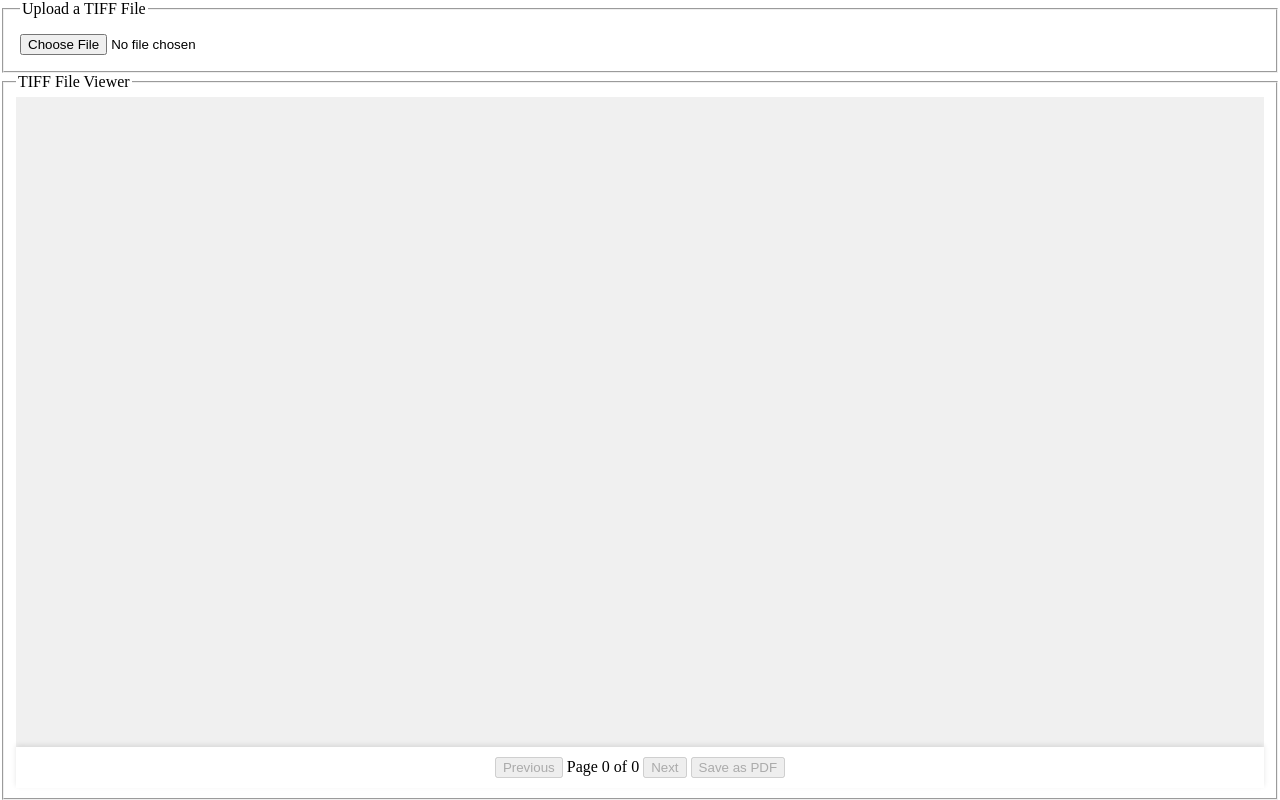
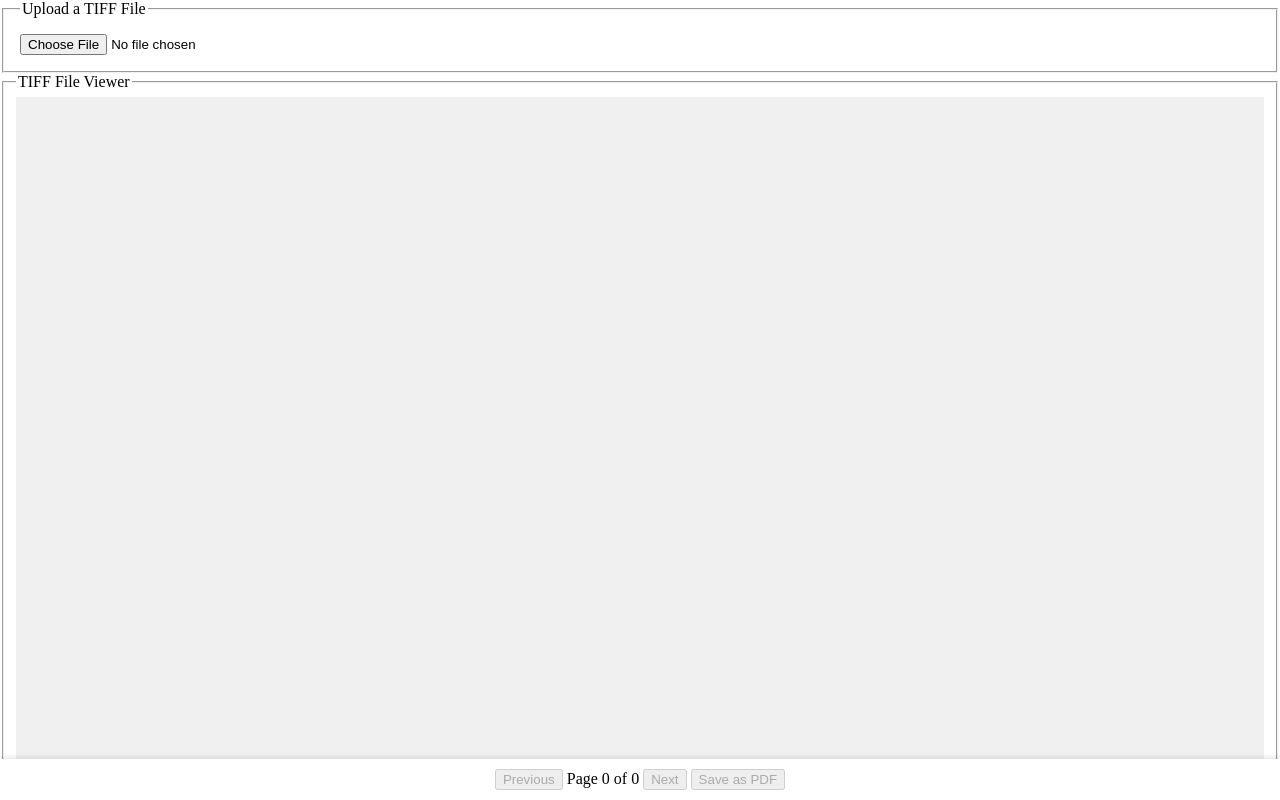
Before and after one commit to 108jiminy/tiff-viewer, a plain HTML site: page index.html in a window 1280 px wide. Drawn offline with nearby package versions, Linux system fonts and the light colour scheme.

Commit message:
IOSで見てもおかしくないようにしたはず

```diff
--- a/style.css
+++ b/style.css
@@ -44,6 +44,6 @@ html, body {
     padding: 10px 0; /* 上下の余白 */
     background-color: #ffffff; /* ボタン背景色 */
     box-shadow: 0 -2px 5px rgba(0, 0, 0, 0.1); /* 上部の薄い影 */
-    position: sticky; /* スマホ対応で固定 */
+    position: fixed; /* スマホ対応で固定 */
     bottom: 0;
 }
```
